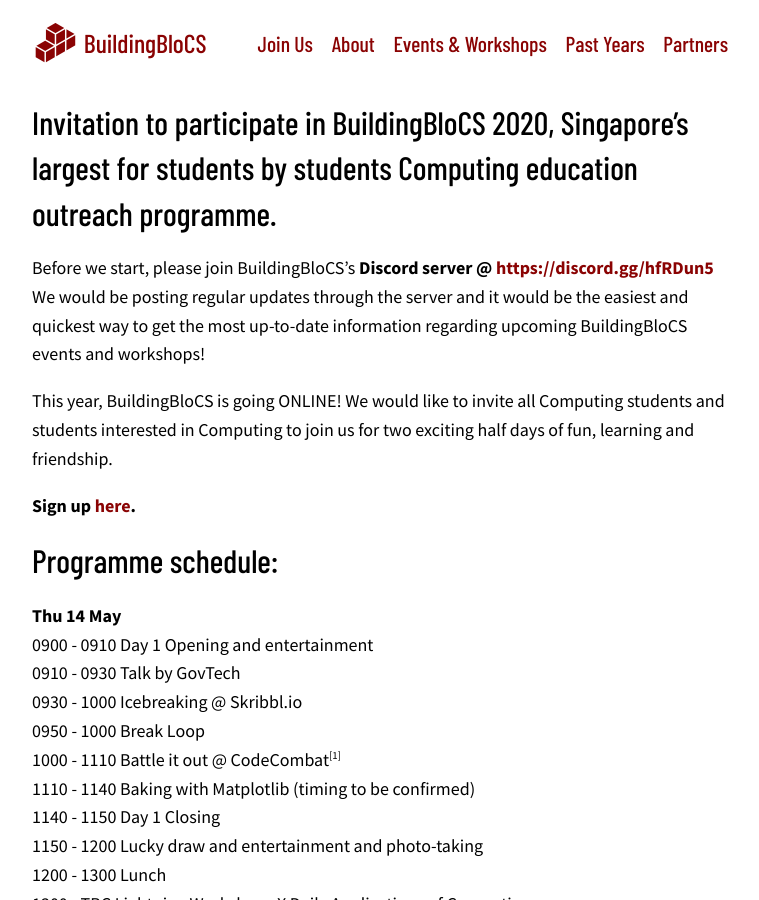
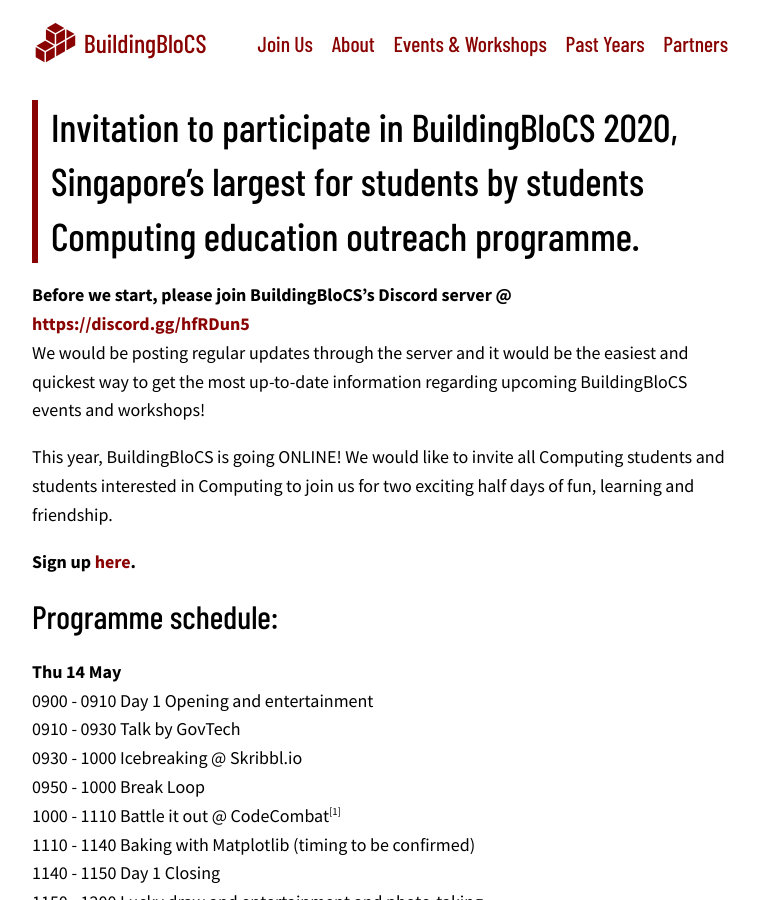
Before and after one commit to buildingblocs/2020, a Jekyll site: the page built from events-and-workshops/index.md, in a window 1280 px wide and 900 px high. Shown: the whole window, without its empty margins (260-1019 px from the left). Built offline with Jekyll 4.4.1, drawn with Linux system fonts in a browser that asks for light colours; some web fonts are replaced; our own code applies the rules of GitHub Pages for plain Markdown files.

Commit message:
Update index.md

```diff
--- a/events-and-workshops/index.md
+++ b/events-and-workshops/index.md
@@ -3,10 +3,10 @@
 published: true
 ---
 
-## Invitation to participate in BuildingBloCS 2020, Singapore's largest for students by students Computing education outreach programme.
+> ## Invitation to participate in BuildingBloCS 2020, Singapore's largest for students by students Computing education outreach programme.
 
 
-Before we start, please join BuildingBloCS’s **Discord server @ [https://discord.gg/hfRDun5](https://discord.gg/hfRDun5)**
+**Before we start, please join BuildingBloCS’s Discord server @ [https://discord.gg/hfRDun5](https://discord.gg/hfRDun5)**
 We would be posting regular updates through the server and it would be the easiest and quickest way to get the most up-to-date information regarding upcoming BuildingBloCS events and workshops!
 
 This year, BuildingBloCS is going ONLINE! We would like to invite all Computing students and students interested in Computing to join us for two exciting half days of fun, learning and friendship.
@@ -50,9 +50,9 @@
 </div>
 
 
-Apart from the conference, there are also other online activities to sign up:
+> Apart from the conference, there are also other online activities to sign up:
 
-
+<br>
 ## BBCS X Games
 
 Learn programming in a fun and interactive way through our CodeCombat tournament and The Amazing Race! Choose to compete in the Introduction Python or JavaScript courses in CodeCombat and participate in The Amazing that introduces many computing concepts such as computational thinking, databases and many more!
@@ -60,7 +60,7 @@
 <sup>**P.S.
 There are lots of attractive prizes to be won so sign up for both days of the main conference to take part in these games! :)**</sup>
 
-
+<br>
 ## BBCS X Coursemology
 
 Do you want to further your knowledge in Python? Sign up for Coursemology to gain access to many interactive programming courses, covering a variety of topics from basic syntax to data visualisation and manipulation!
```
